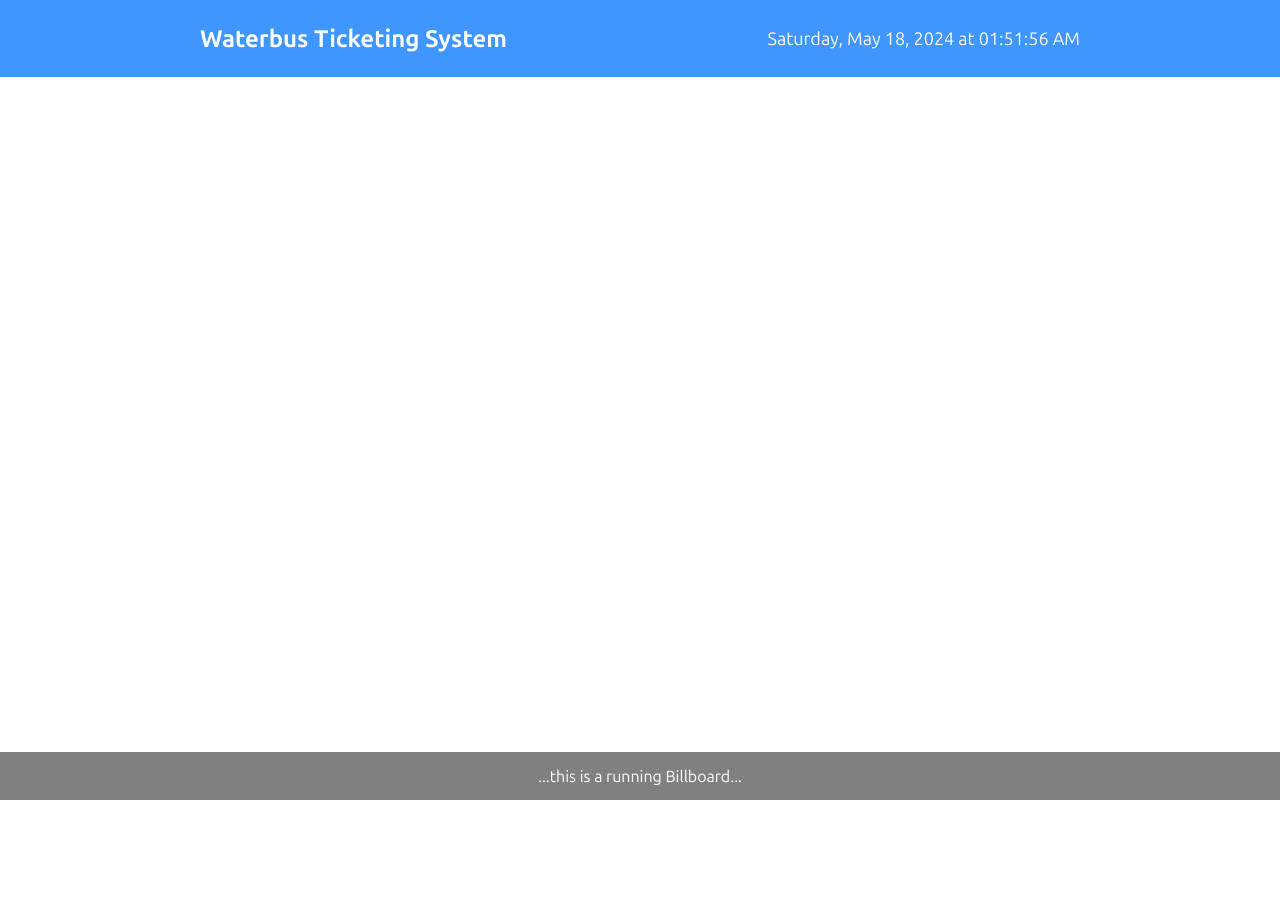
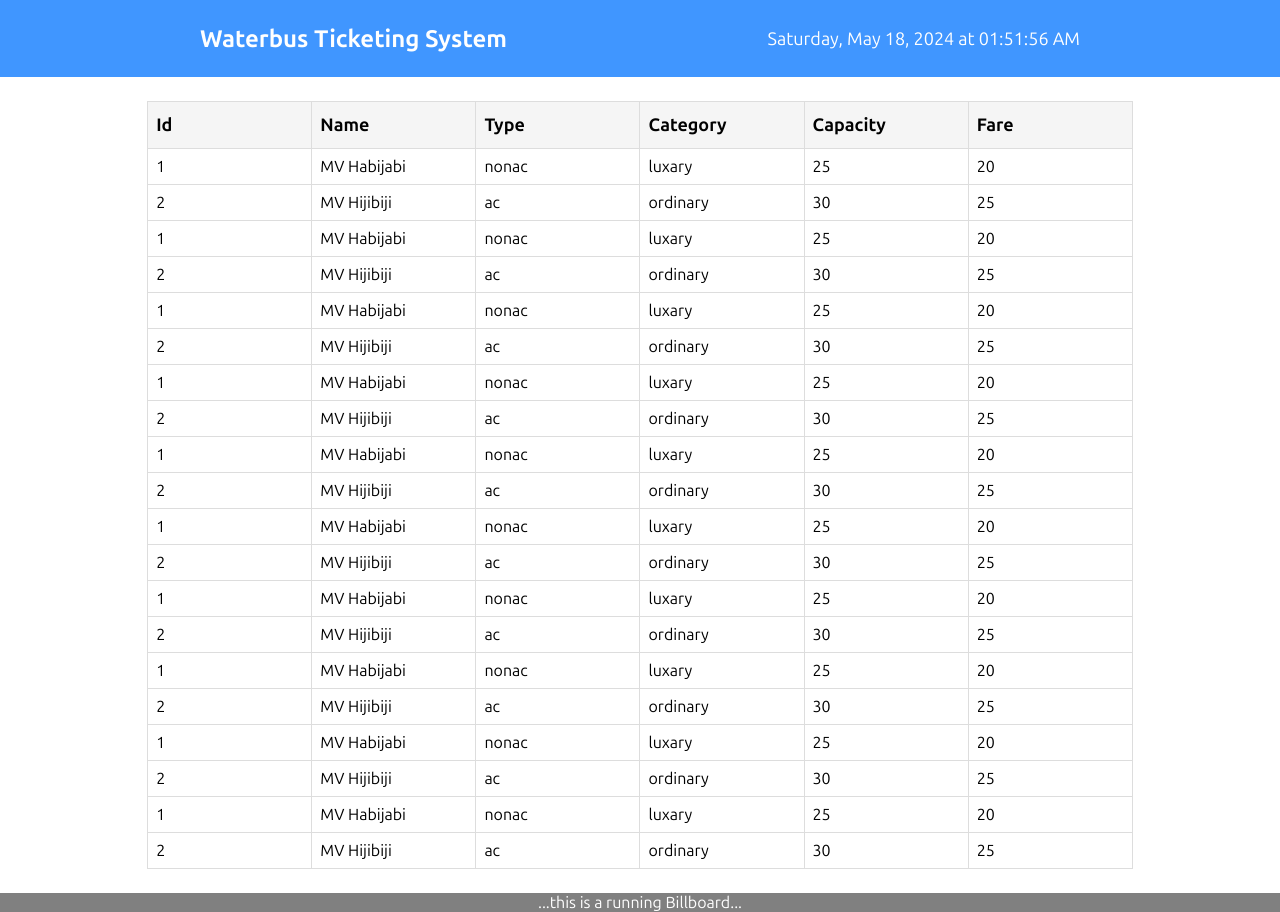
Before and after one commit to arBishal/Waterbus-Ticketing-System-Frontend, a React (Create React App) app: page /admin/dashboard/view in a window 1280 px wide. Before the commit the page ends 800 px from the top, so only its background shows below. Built offline with nearby package versions, Linux system fonts and the light colour scheme.

Commit message:
Add view waterbus page

```diff
--- a/src/App.js
+++ b/src/App.js
@@ -6,6 +6,7 @@ import AdminDashboard from "./components/admin/AdminDashboard";
 import AdminLogin from "./components/admin/AdminLogin";
 import Billboard from "./components/Billboard";
 import AddWaterbus from "./components/admin/AddWaterbus";
+import ViewWaterbus from "./components/admin/ViewWaterbus";
 
 function App() {
   return (
@@ -31,6 +32,10 @@ function App() {
             <AddWaterbus />
           </Route>
 
+          <Route exact path="/admin/dashboard/view">
+            <ViewWaterbus />
+          </Route>
+
         </Switch>
 
         <Billboard />
--- a/src/components/admin/AddWaterbus.jsx
+++ b/src/components/admin/AddWaterbus.jsx
@@ -75,7 +75,7 @@ export default function AddWaterbus() {
       if (response.ok) {
         console.log("response ok", waterbus);
         window.alert("Waterbus Added!");
-        // resetForm();
+        resetForm();
       } else {
         console.error("Failed to add waterbus", response.statusText);
       }
--- /dev/null
+++ b/src/components/admin/ViewWaterbus.jsx
@@ -0,0 +1,203 @@
+import { useState } from "react";
+
+import viewWaterbusStyle from "./admin.module.css";
+
+export default function ViewWaterbus() {
+  const [waterbusList, setWaterbusList] = useState([
+    {
+      id: 1,
+      name: "MV Habijabi",
+      type: "nonac",
+      category: "luxary",
+      capacity: "25",
+      basefare: "20",
+    },
+    {
+      id: 2,
+      name: "MV Hijibiji",
+      type: "ac",
+      category: "ordinary",
+      capacity: "30",
+      basefare: "25",
+    },
+    {
+      id: 1,
+      name: "MV Habijabi",
+      type: "nonac",
+      category: "luxary",
+      capacity: "25",
+      basefare: "20",
+    },
+    {
+      id: 2,
+      name: "MV Hijibiji",
+      type: "ac",
+      category: "ordinary",
+      capacity: "30",
+      basefare: "25",
+    },
+    {
+      id: 1,
+      name: "MV Habijabi",
+      type: "nonac",
+      category: "luxary",
+      capacity: "25",
+      basefare: "20",
+    },
+    {
+      id: 2,
+      name: "MV Hijibiji",
+      type: "ac",
+      category: "ordinary",
+      capacity: "30",
+      basefare: "25",
+    },
+    {
+      id: 1,
+      name: "MV Habijabi",
+      type: "nonac",
+      category: "luxary",
+      capacity: "25",
+      basefare: "20",
+    },
+    {
+      id: 2,
+      name: "MV Hijibiji",
+      type: "ac",
+      category: "ordinary",
+      capacity: "30",
+      basefare: "25",
+    },
+    {
+      id: 1,
+      name: "MV Habijabi",
+      type: "nonac",
+      category: "luxary",
+      capacity: "25",
+      basefare: "20",
+    },
+    {
+      id: 2,
+      name: "MV Hijibiji",
+      type: "ac",
+      category: "ordinary",
+      capacity: "30",
+      basefare: "25",
+    },
+    {
+      id: 1,
+      name: "MV Habijabi",
+      type: "nonac",
+      category: "luxary",
+      capacity: "25",
+      basefare: "20",
+    },
+    {
+      id: 2,
+      name: "MV Hijibiji",
+      type: "ac",
+      category: "ordinary",
+      capacity: "30",
+      basefare: "25",
+    },
+    {
+      id: 1,
+      name: "MV Habijabi",
+      type: "nonac",
+      category: "luxary",
+      capacity: "25",
+      basefare: "20",
+    },
+    {
+      id: 2,
+      name: "MV Hijibiji",
+      type: "ac",
+      category: "ordinary",
+      capacity: "30",
+      basefare: "25",
+    },
+    {
+      id: 1,
+      name: "MV Habijabi",
+      type: "nonac",
+      category: "luxary",
+      capacity: "25",
+      basefare: "20",
+    },
+    {
+      id: 2,
+      name: "MV Hijibiji",
+      type: "ac",
+      category: "ordinary",
+      capacity: "30",
+      basefare: "25",
+    },
+    {
+      id: 1,
+      name: "MV Habijabi",
+      type: "nonac",
+      category: "luxary",
+      capacity: "25",
+      basefare: "20",
+    },
+    {
+      id: 2,
+      name: "MV Hijibiji",
+      type: "ac",
+      category: "ordinary",
+      capacity: "30",
+      basefare: "25",
+    },
+    {
+      id: 1,
+      name: "MV Habijabi",
+      type: "nonac",
+      category: "luxary",
+      capacity: "25",
+      basefare: "20",
+    },
+    {
+      id: 2,
+      name: "MV Hijibiji",
+      type: "ac",
+      category: "ordinary",
+      capacity: "30",
+      basefare: "25",
+    },
+  ]);
+
+  return (
+    <div
+      className={viewWaterbusStyle.page}
+      style={{
+        padding: "24px",
+        boxSizing: "border-box",
+      }}
+    >
+      <table className={viewWaterbusStyle.table}>
+        <thead>
+          <tr>
+            <th className={viewWaterbusStyle.th}>Id</th>
+            <th className={viewWaterbusStyle.th}>Name</th>
+            <th className={viewWaterbusStyle.th}>Type</th>
+            <th className={viewWaterbusStyle.th}>Category</th>
+            <th className={viewWaterbusStyle.th}>Capacity</th>
+            <th className={viewWaterbusStyle.th}>Fare</th>
+          </tr>
+        </thead>
+        <tbody>
+          {waterbusList.map((waterbus, index) => (
+            <tr className={viewWaterbusStyle.tr} key={index}>
+              <td className={viewWaterbusStyle.td}>{waterbus.id}</td>
+              <td className={viewWaterbusStyle.td}>{waterbus.name}</td>
+              <td className={viewWaterbusStyle.td}>{waterbus.type}</td>
+              <td className={viewWaterbusStyle.td}>{waterbus.category}</td>
+              <td className={viewWaterbusStyle.td}>{waterbus.capacity}</td>
+              <td className={viewWaterbusStyle.td}>{waterbus.basefare}</td>
+            </tr>
+          ))}
+        </tbody>
+      </table>
+    </div>
+  );
+}
--- a/src/components/admin/admin.module.css
+++ b/src/components/admin/admin.module.css
@@ -44,7 +44,7 @@
 }
 
 .button {
-    background-color: #3585FF;
+  background-color: #3585ff;
   color: white;
   width: 200px;
   padding: 16px;
@@ -55,19 +55,19 @@
 }
 
 .button:hover {
-    background-color: #2575FF;
+  background-color: #2575ff;
   cursor: pointer;
 }
 
 .buttonGhost {
   background-color: white;
-    color: #3585FF;
+  color: #3585ff;
   border: none;
   font-size: 16px;
 }
 
 .buttonGhost:hover {
-    color: #2575FF;
+  color: #2575ff;
   cursor: pointer;
 }
 
@@ -77,3 +77,25 @@
   align-items: center;
   width: 100%;
 }
+
+.table {
+  table-layout: fixed;
+  border-collapse: collapse;
+  width: 80%;
+}
+
+.th {
+  border: 1px solid #dddddd;
+  text-align: left;
+  padding: 12px 8px;
+  font-size: 18px;
+  background-color: whitesmoke;
+  position: sticky;
+  top: 0;
+}
+
+.td {
+  border: 1px solid #dddddd;
+  text-align: left;
+  padding: 8px;
+}
```
Lines whose indentation alone changed are shown as unchanged.
